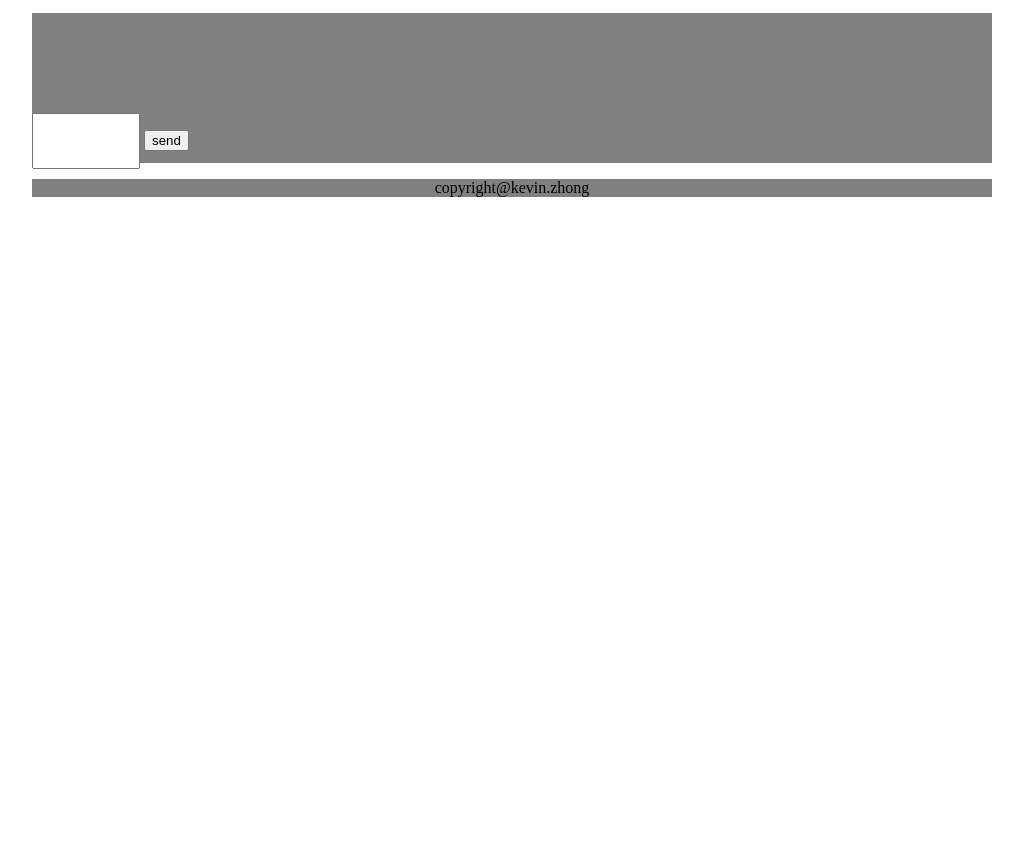
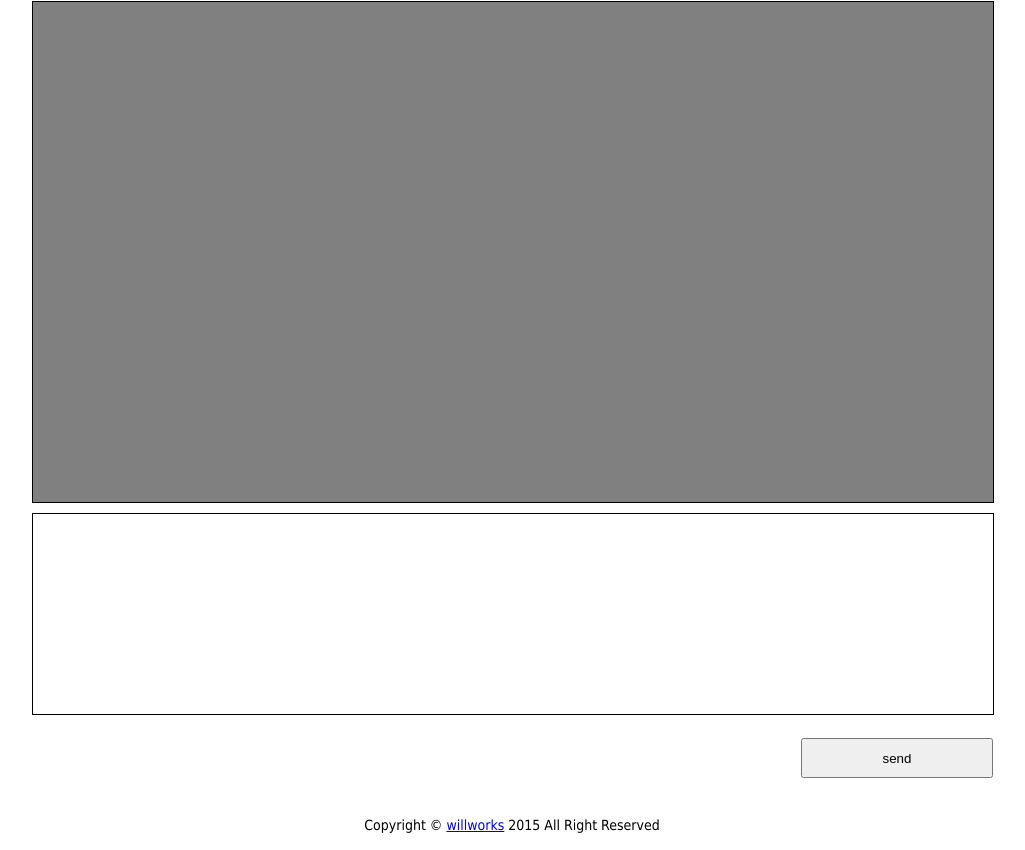
Before and after one commit to willworks/nodeChat, a website: page client/index.html in a window 1280 px wide. Shown: the part 67-917 px from the top of the page, without its empty margins (128-1153 px from the left). Before the commit the page ends 800 px from the top, so only its background shows below. Drawn offline with nearby package versions, Linux system fonts and the light colour scheme; no server answers.

Commit message:
前端界面基本完成，添加核心功能样本

```diff
--- a/client/css/client.css
+++ b/client/css/client.css
@@ -1,31 +1,61 @@
-.section-wrap{
-	margin: 0;
-	padding: 0;
+/*通用样式*/
+html{
+	font:12px/1.5 tahoma,arial,sans-serif;
 }
-.section-header,.section-main,.section-footer{
-	width: 960px;
-	background-color: gray;
+input,button,select,textarea{outline:none}
+textarea{resize:none}
+
+.section-wrap {
+	position: relative;
+}
+
+.section {
+	width: 96%;
+	max-width: 960px;
 	margin: 0 auto;
+	position: relative;
 }
-.section{
-	width: 100%;
-	height: 100%;
-}
-.info{
+
+/*特殊部位样式*/
+.section-header{
 	text-align: center;
 }
+.section-main{
+	text-align: center;
+}
+.section-footer{
+	font-size: 14px;
+	text-align: center;
+	margin-top: 100px;
+}
+
+/*信息窗口*/
 .getMsg{
-	border：soild 1px;
-	width: 100px;
-	height: 100px;
+	overflow: auto;/*信息过多时自动出现滚动条*/
+	border: 1px solid;
+	width: 100%;
+	height: 500px;
+	background-color: gray;
+	margin-bottom: 10px;
 }
 .sendMsg{
-	border：soild 1px;
+	border: 1px solid;
 	width: 100%;
-	height: 50px;
+	height: 200px;
+	background-color: gray;
 }
+
+/*发送窗口*/
 #msg{
-	width: 100px;
-	height: 50px;
-	margin: 0 auto;
+	border: 0;
+	width: 99.6%;
+	height: 98%;
 }
+
+/*按钮*/
+#btn{
+	margin-top: 2%;
+	float: right;
+	width: 20%;
+	height: 20%;
+}
--- a/client/index.html
+++ b/client/index.html
@@ -64,16 +64,20 @@
     </div>
     <div class="section-wrap section-main">
         <div class="section">
-            <div class="getMsg"></div>
+            <div class="getMsg">
+<!--                 <ul>
+                    <li>23123</li><li>23123</li><li>23123</li><li>23123</li><li>23123</li><li>23123</li><li>23123</li><li>23123</li><li>23123</li><li>23123</li><li>23123</li><li>23123</li><li>23123</li><li>23123</li><li>23123</li><li>23123</li><li>23123</li><li>23123</li><li>23123</li><li>23123</li><li>23123</li><li>23123</li><li>23123</li><li>23123</li><li>23123</li><li>23123</li><li>23123</li><li>23123</li><li>23123</li><li>23123</li><li>23123</li><li>23123</li><li>23123</li><li>23123</li><li>23123</li><li>23123</li><li>23123</li><li>23123</li><li>23123</li><li>23123</li><li>23123</li><li>23123</li><li>23123</li><li>23123</li><li>23123</li><li>23123</li><li>23123</li><li>23123</li><li>23123</li><li>23123</li><li>23123</li><li>23123</li><li>23123</li><li>23123</li><li>23123</li><li>23123</li><li>23123</li><li>23123</li><li>23123</li><li>23123</li><li>23123</li><li>23123</li><li>23123</li><li>23123</li><li>23123</li><li>23123</li><li>23123</li><li>23123</li><li>23123</li><li>23123</li><li>23123</li><li>23123</li><li>23123</li><li>23123</li><li>23123</li><li>23123</li><li>23123</li><li>23123</li><li>23123</li><li>23123</li><li>23123</li><li>23123</li><li>23123</li><li>23123</li><li>23123</li>
+                </ul> -->
+            </div>
             <div class="sendMsg">
-                <input id="msg" type="textarea">
-                <input id="btn" type="button" value="send">
+                <textarea id="msg"></textarea>
+                <input id="btn" type="button" value="send" />
             </div>
         </div>
     </div>
     <div class="section-wrap section-footer">
         <div class="section">
-            <p class="info">copyright@kevin.zhong</p>
+            <p class="info">Copyright © <a href="https://github.com/willworks/nodeChat" target="_Blank">willworks</a> 2015 All Right Reserved</p>
         </div>
     </div>
 
```
Also changed, not shown: 通讯功能基本实现/index.html (added, +36 -0 lines), 通讯功能基本实现/index.js (added, +17 -0 lines), 通讯功能基本实现/package.json (added, +31 -0 lines), 通讯功能基本实现/README.md (added), 1 other file.
